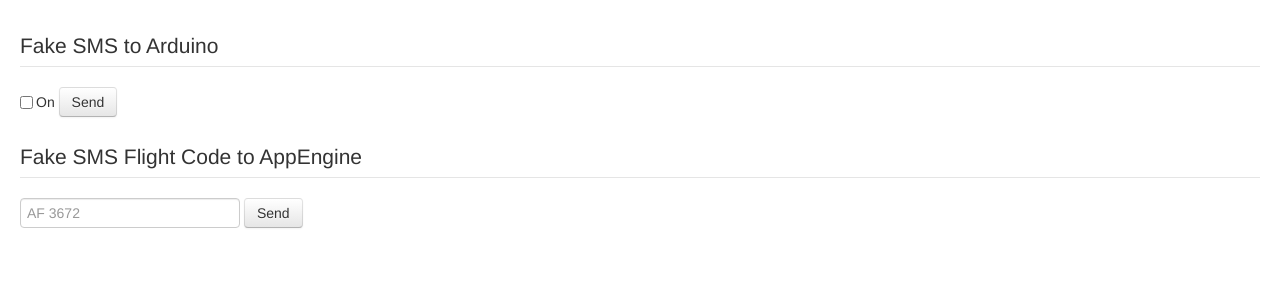
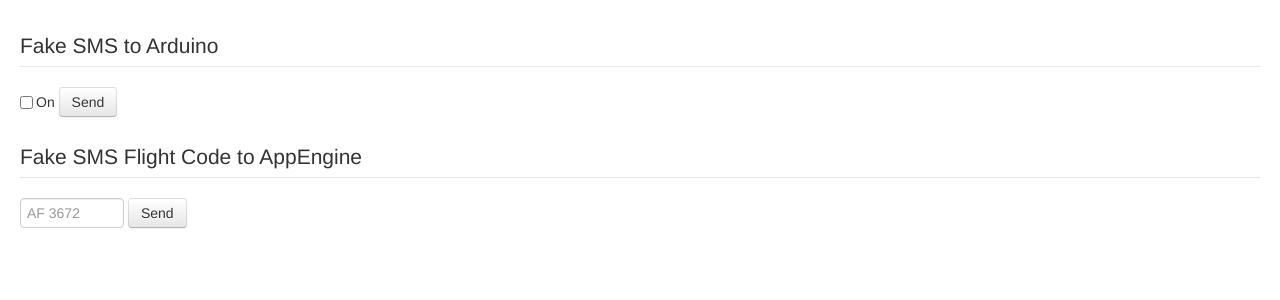
Before and after one commit to DataMinerUK/airduino, a Python web app: template appengine/templates/index.html in a window 1280 px wide. Shown: the part 286-586 px from the top of the page. Run offline with Jinja, Linux system fonts and the light colour scheme; the template is opened without the code that fills it, so the values that code supplies are empty.

Commit message:
Size the input box a bit smaller for flight codes.

```diff
--- a/appengine/templates/index.html
+++ b/appengine/templates/index.html
@@ -21,7 +21,7 @@
 <form action="/sms/appengine" class="form-inline">
   <fieldset>
     <legend>Fake SMS Flight Code to AppEngine</legend>
-    <input name="flight" type="text" placeholder="AF 3672">
+    <input name="flight" class="input-small" type="text" placeholder="AF 3672">
     <button type="submit" class="btn">Send</button>
   </fieldset>
 </form>
```
